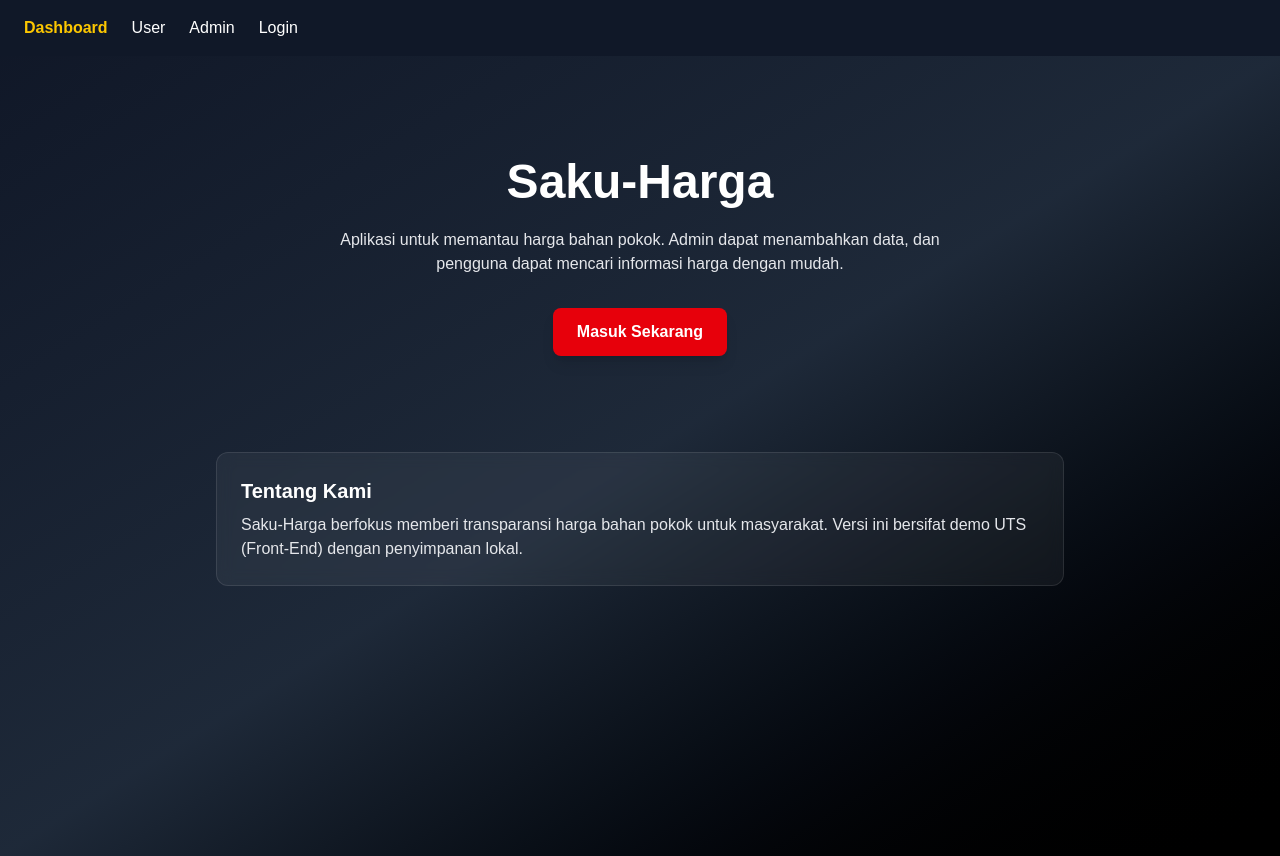
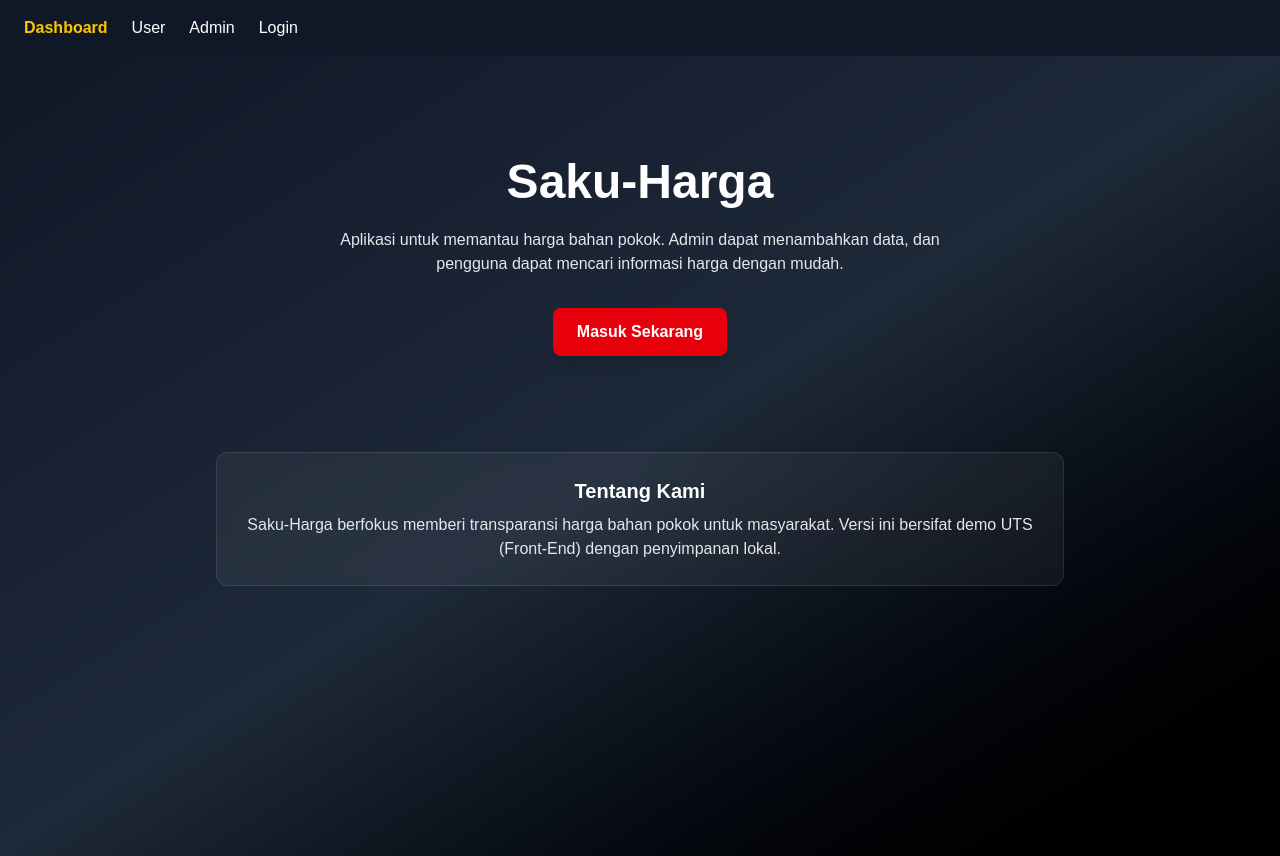
Before and after one commit to ArifaMuthmainnah/saku-harga, a Next.js app: page / in a window 1280 px wide. Built offline with nearby package versions, Linux system fonts and the light colour scheme.

Commit message:
feat: update landing page with hero section

```diff
--- a/src/app/page.tsx
+++ b/src/app/page.tsx
@@ -27,7 +27,7 @@
       </section>
 
       {/* Tentang Kami (optional untuk scroll dari Navbar nanti) */}
-      <section id="about" className="max-w-4xl mx-auto px-6 pb-20">
+      <section id="about" className="max-w-4xl mx-auto px-6 pb-20 text-center">
         <div className="bg-white/5 backdrop-blur rounded-xl p-6 border border-white/10">
           <h2 className="text-xl font-bold mb-2">Tentang Kami</h2>
           <p className="text-gray-200">
```
